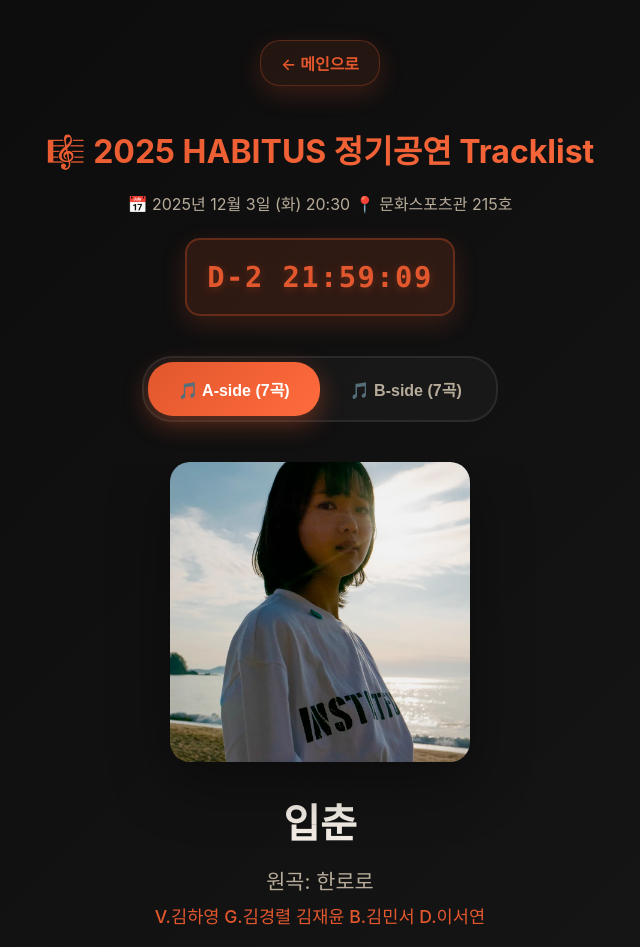
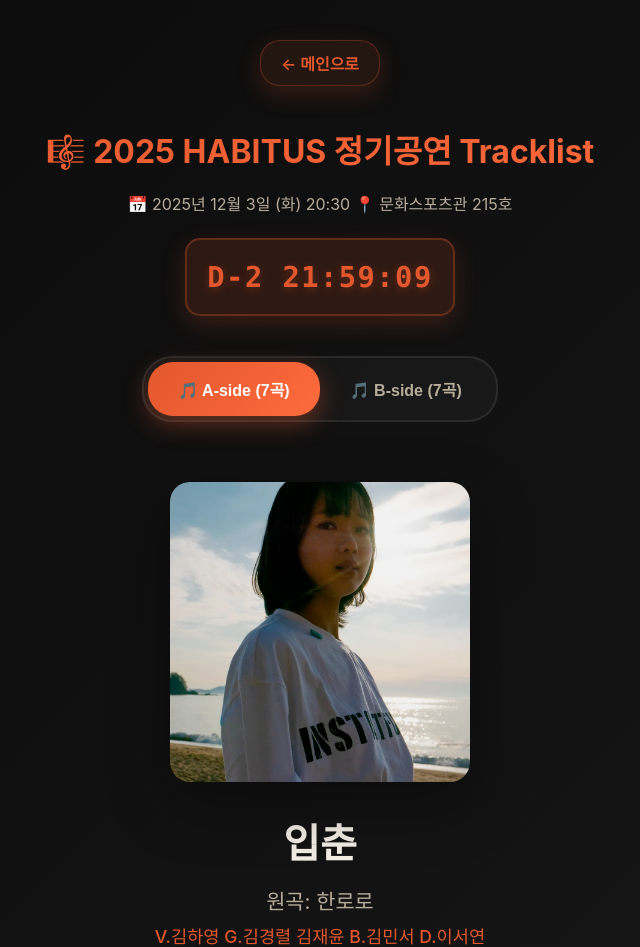
Before and after one commit to BBIYAKYEE7/habitus, a React (Create React App) app: page /setlist in a window 1280 px wide. Shown: the top 947 px of the page, without its empty margins (320-960 px from the left). Built offline with nearby package versions, Linux system fonts and the light colour scheme; a web font is replaced by a local one.

Commit message:
로딩추가1

```diff
--- a/src/SetlistPage.css
+++ b/src/SetlistPage.css
@@ -143,7 +143,8 @@
   justify-content: center;
   margin-bottom: 40px;
   min-height: 400px;
-  overflow: hidden;
+  overflow: visible;
+  padding: 20px;
 }
 
 .content-slider {
@@ -181,7 +182,8 @@
   border-top-color: #e2572d;
   border-radius: 50%;
   animation: spin 0.8s linear infinite;
-  z-index: 3;
+  z-index: 10;
+  pointer-events: none;
 }
 
 .main-album-cover {
@@ -195,6 +197,7 @@
   transition: all 0.2s ease;
   position: relative;
   overflow: hidden;
+  cursor: pointer;
 }
 
 .main-album-cover::before {
@@ -209,9 +212,15 @@
   z-index: 1;
 }
 
-.main-album-cover:hover {
+.main-album-cover:hover:not(.loading) {
   transform: scale(1.05);
   box-shadow: 0 25px 80px rgba(0, 0, 0, 0.5);
+}
+
+/* 로딩 중일 때는 hover 효과 비활성화 */
+.album-showcase.transitioning .main-album-cover:hover {
+  transform: none;
+  box-shadow: 0 20px 60px rgba(0, 0, 0, 0.4);
 }
 
 .album-icon-large {
```
